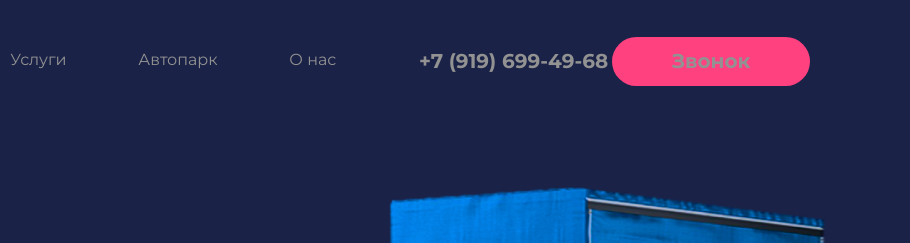
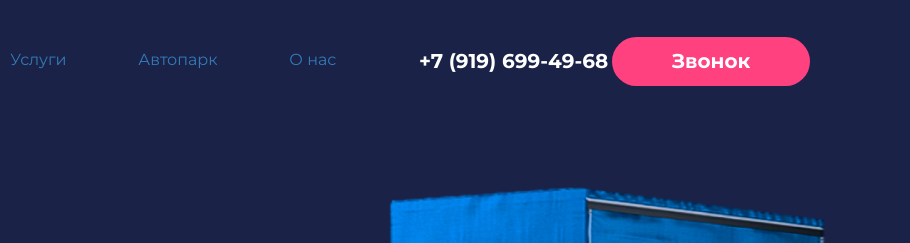
Before and after one commit to gruzzzchiki/-, a plain HTML site: page index.html in a window 1280 px wide. Shown: the top 243 px of the page, 370-1280 px from the left. Drawn offline with nearby package versions, Linux system fonts and the light colour scheme; a web font is replaced by a local one.

Commit message:
Update main.css

```diff
--- a/css/main.css
+++ b/css/main.css
@@ -10,7 +10,7 @@ a {
     background-color: #1A2247;
 }
 
-.header a {
+.header li {
     color: #929292;
 }
 
```
